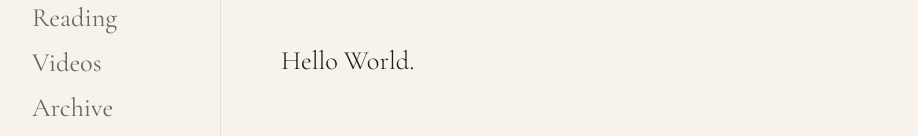
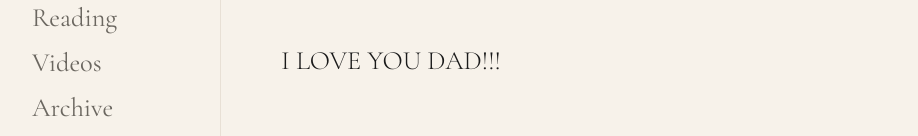
Before and after one commit to Subhaan50/subhaan-portfolio, a website built with Vite: page posts/robotics-roadmap.html in a window 1280 px wide. Shown: the part 362-498 px from the top of the page, without its empty margins (100-1018 px from the left). Built offline with nearby package versions, Linux system fonts and the light colour scheme.

```diff
--- a/posts/robotics-roadmap.html
+++ b/posts/robotics-roadmap.html
@@ -79,7 +79,7 @@
         <p class="post-updated">Updated April 4, 2026</p>
       </div>
       <div class="post-body">
-        <p>Hello World.</p><p>
+        <p>I LOVE YOU DAD!!!</p><p>
       </p><p>
       </p><p>
       </p>
```
